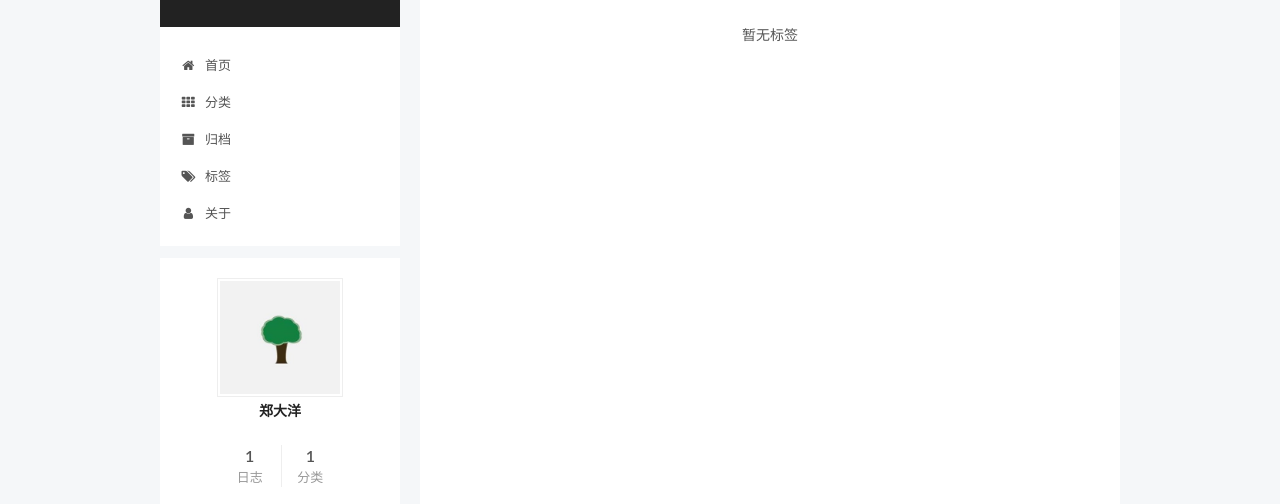
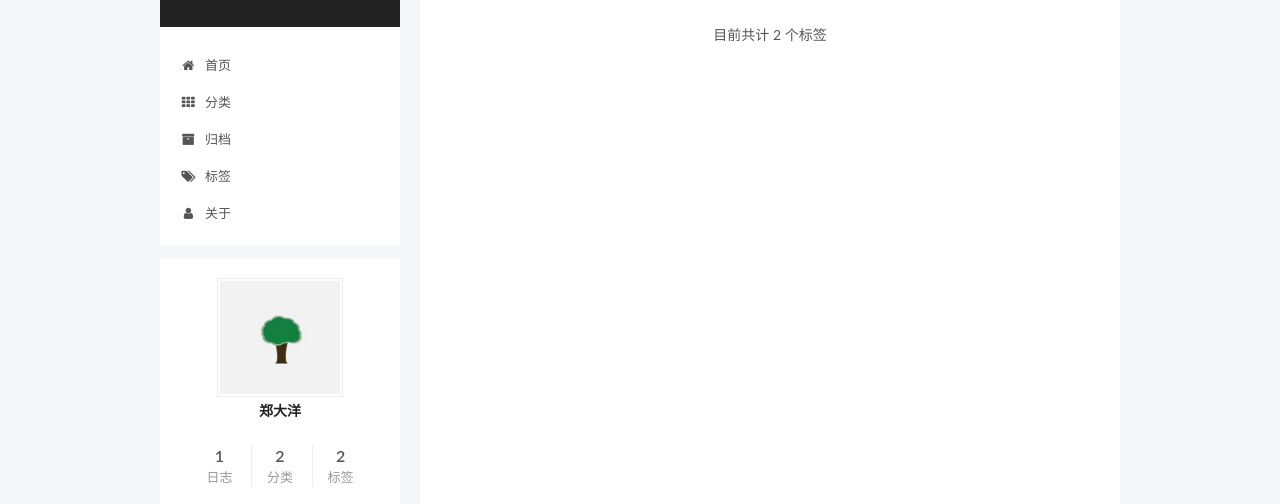
Before and after one commit to zDaoYang/zdaoyang.github.io, a website: page tags/index.html in a window 1280 px wide. Shown: the part 62-566 px from the top of the page. Drawn offline with Linux system fonts and the light colour scheme; some packages are replaced by stand-ins of ours; a script that the page names is missing.

Commit message:
Site updated: 2017-10-06 23:36:42

```diff
--- a/css/main.css
+++ b/css/main.css
@@ -1819,7 +1819,7 @@ pre .javascript .function {
   width: 4px;
   height: 4px;
   border-radius: 50%;
-  background: #e2e4ff;
+  background: #b0eb1c;
 }
 .links-of-blogroll {
   font-size: 13px;
--- a/tags/index.html
+++ b/tags/index.html
@@ -256,7 +256,7 @@
 
           <div class="tag-cloud">
             <div class="tag-cloud-title">
-                暂无标签
+                目前共计 2 个标签
             </div>
             <div class="tag-cloud-tags">
 
@@ -333,12 +333,21 @@
 
             <div class="site-state-item site-state-categories">
               <a href="/categories/index.html">
-                <span class="site-state-item-count">1</span>
+                <span class="site-state-item-count">2</span>
                 <span class="site-state-item-name">分类</span>
               </a>
             </div>
 
 
+
+
+
+            <div class="site-state-item site-state-tags">
+              <a href="/tags/index.html">
+                <span class="site-state-item-count">2</span>
+                <span class="site-state-item-name">标签</span>
+              </a>
+            </div>
 
 
         </nav>
```
Also changed, not shown: 2017/09/25/test/index.html (+10 -1 lines), about/index.html (+11 -2 lines), archives/2017/09/index.html (+10 -1 lines), archives/2017/index.html (+10 -1 lines), archives/index.html (+10 -1 lines), categories/index.html (+11 -2 lines), categories/前端/index.html (+10 -1 lines), index.html (+10 -1 lines).
